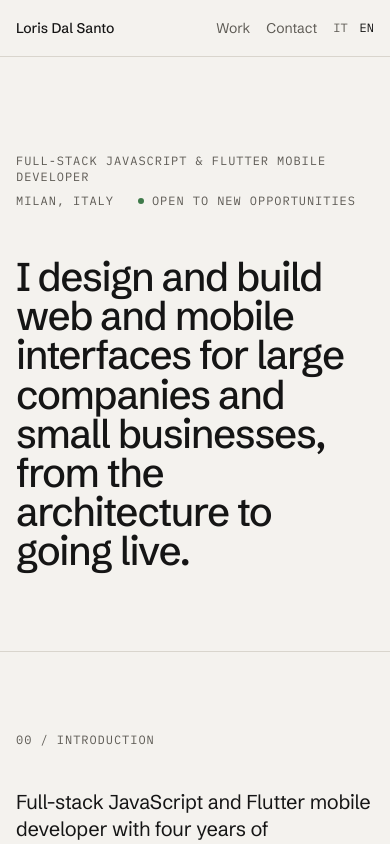
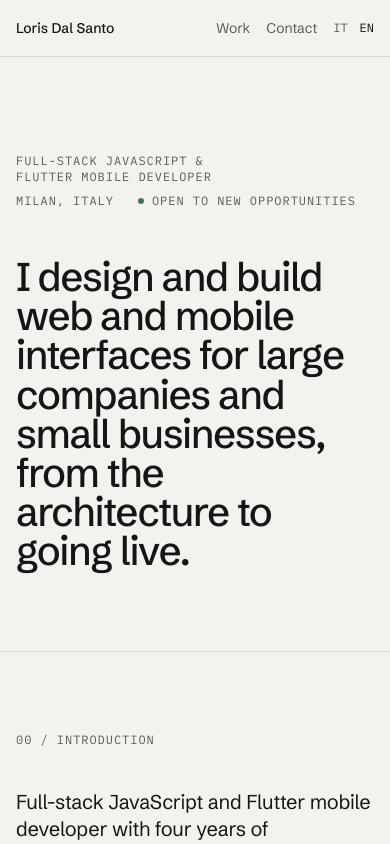
Before and after one commit to TheDollMaster98/lorisdalsanto.dev, a Next.js app: page /en in a window 390 px wide. Shown: the top 844 px of the page. Built offline with nearby package versions, Linux system fonts and the light colour scheme.

Commit message:
Wrap hero role after the ampersand on narrow screens
Each side of the role stays on one line, so phones show
'Full-Stack JavaScript &' / 'Flutter Mobile Developer' instead of an
orphaned 'Developer'.

```diff
--- a/src/app/(public)/[lang]/_landing-sections/Hero.tsx
+++ b/src/app/(public)/[lang]/_landing-sections/Hero.tsx
@@ -1,3 +1,4 @@
+import { Fragment } from "react";
 import type { Content } from "@/models/content.model";
 
 export function Hero({ hero }: { hero: Content["hero"] }) {
@@ -10,7 +11,18 @@ export function Hero({ hero }: { hero: Content["hero"] }) {
         data-hero-meta
         className="mb-12 flex flex-wrap items-center gap-x-6 gap-y-2 font-mono text-xs uppercase tracking-[0.08em] text-ink-muted"
       >
-        <span>{hero.role}</span>
+        <span>
+          {/* Su schermi stretti il ruolo va a capo dopo "&", mai a metà. */}
+          {hero.role.split(" & ").map((part, i, parts) => (
+            <Fragment key={part}>
+              <span className="whitespace-nowrap">
+                {part}
+                {i < parts.length - 1 && " &"}
+              </span>
+              {i < parts.length - 1 && " "}
+            </Fragment>
+          ))}
+        </span>
         <span>{hero.location}</span>
         <span className="flex items-center gap-2">
           <span className="size-1.5 rounded-full bg-signal" aria-hidden />
```
